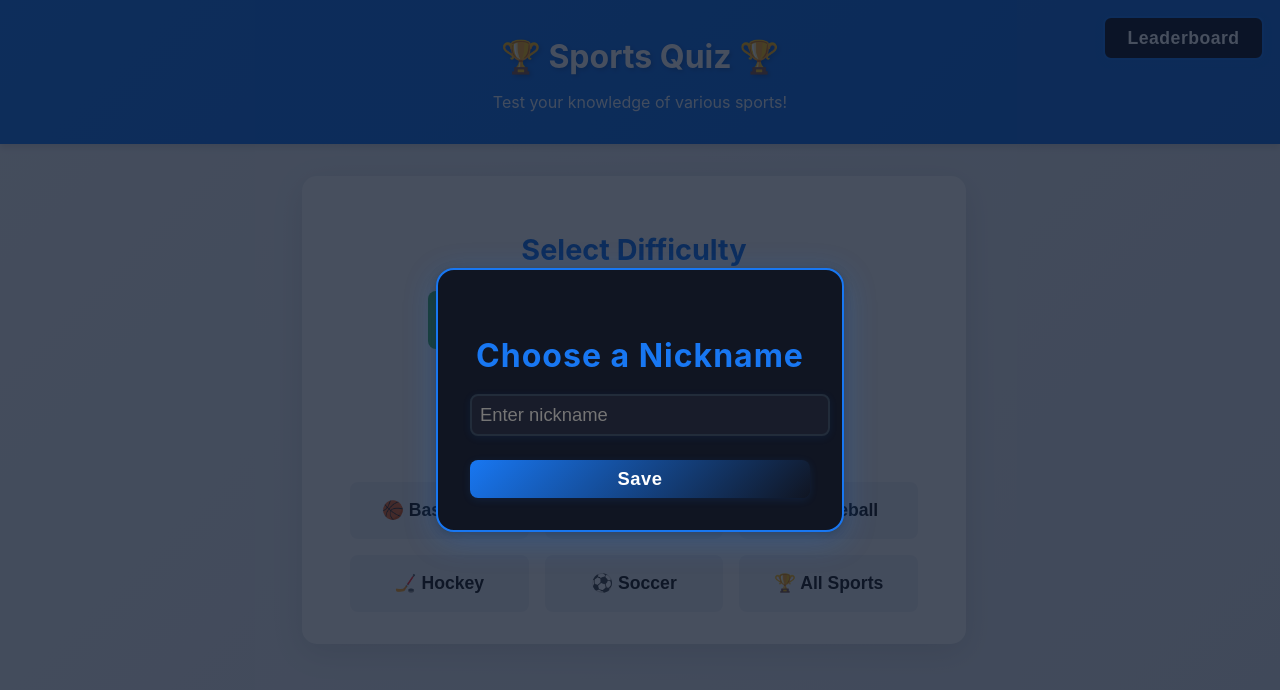
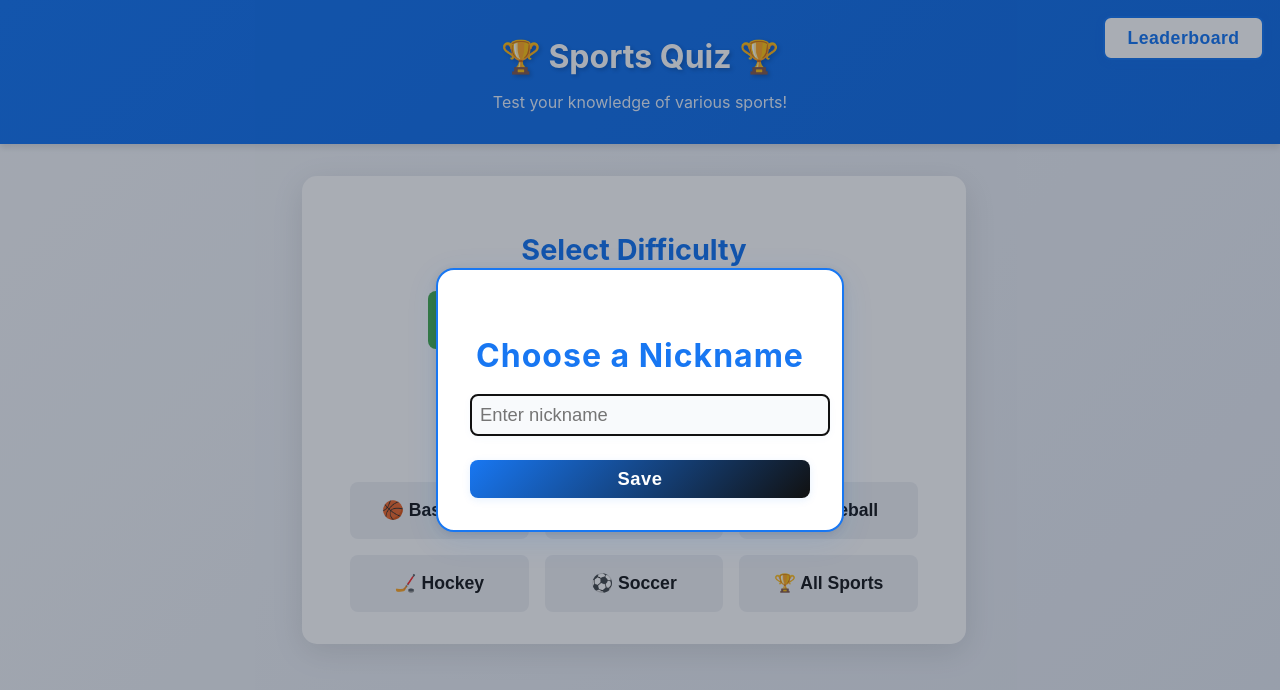
Before and after one commit to zrewt/curser-home, a React (Create React App) app: page / in a window 1280 px wide. Shown: the top 690 px of the page. Built offline with nearby package versions, Linux system fonts and the light colour scheme.

Commit message:
Initial commit

```diff
--- a/src/index.css
+++ b/src/index.css
@@ -23,29 +23,29 @@ code {
 .modal-overlay {
   position: fixed;
   top: 0; left: 0; width: 100vw; height: 100vh;
-  background: rgba(10, 20, 40, 0.75);
+  background: rgba(10, 20, 40, 0.35);
   display: flex; align-items: center; justify-content: center;
   z-index: 1000;
 }
 
 .modal-box {
-  background: #101522;
+  background: #fff;
+  border: 2.5px solid #1877f2;
+  color: #111;
+  box-shadow: 0 8px 32px rgba(24,119,242,0.10), 0 2px 8px rgba(0,0,0,0.10);
+  border-radius: 18px;
   padding: 2.5rem 2rem 2rem 2rem;
-  border-radius: 18px;
   min-width: 340px;
   max-width: 95vw;
-  box-shadow: 0 8px 32px rgba(24,119,242,0.25), 0 2px 8px rgba(0,0,0,0.25);
   text-align: center;
   position: relative;
-  color: #fff;
-  border: 2px solid #1877f2;
 }
 
 .modal-box h2 {
-  margin-bottom: 1.2rem;
   color: #1877f2;
   font-size: 2rem;
   font-weight: 700;
+  margin-bottom: 1.2rem;
   letter-spacing: 1px;
 }
 
@@ -53,25 +53,25 @@ code {
   width: 90%;
   padding: 0.85rem;
   margin-bottom: 1.5rem;
-  border: 2px solid #222c3a;
+  border: 2px solid #111;
   border-radius: 8px;
   font-size: 1.15rem;
-  background: #181c2a;
-  color: #fff;
+  background: #f8fafc;
+  color: #111;
   outline: none;
   transition: border 0.2s, box-shadow 0.2s;
-  box-shadow: 0 2px 8px rgba(24,119,242,0.08);
+  box-shadow: 0 2px 8px rgba(24,119,242,0.04);
 }
 
 .modal-box input[type='text']:focus {
   border: 2px solid #1877f2;
-  box-shadow: 0 0 0 2px #1877f2aa;
+  box-shadow: 0 0 0 2px #1877f233;
 }
 
 .modal-box button {
   width: 100%;
   padding: 0.85rem;
-  background: linear-gradient(135deg, #1877f2 0%, #101522 100%);
+  background: linear-gradient(135deg, #1877f2 0%, #111 100%);
   color: #fff;
   border: none;
   border-radius: 8px;
@@ -79,15 +79,15 @@ code {
   font-weight: 700;
   cursor: pointer;
   transition: background 0.2s, transform 0.2s, box-shadow 0.2s;
-  box-shadow: 0 2px 8px rgba(24,119,242,0.12);
+  box-shadow: 0 2px 8px rgba(24,119,242,0.10);
   margin-top: 0.5rem;
   letter-spacing: 0.5px;
 }
 
 .modal-box button:hover {
-  background: linear-gradient(135deg, #101522 0%, #1877f2 100%);
+  background: linear-gradient(135deg, #111 0%, #1877f2 100%);
   transform: translateY(-2px) scale(1.04);
-  box-shadow: 0 4px 16px #1877f2aa;
+  box-shadow: 0 4px 16px #1877f233;
 }
 
 /* Leaderboard List */
@@ -100,19 +100,35 @@ code {
 .modal-box li {
   font-size: 1.15rem;
   margin-bottom: 0.5em;
-  color: #fff;
-  background: #181c2a;
+  color: #111;
+  background: #f4f8ff;
   border-radius: 6px;
   padding: 0.4em 0.8em;
   border-left: 4px solid #1877f2;
-  box-shadow: 0 1px 4px rgba(24,119,242,0.08);
+  box-shadow: 0 1px 4px rgba(24,119,242,0.04);
+  display: flex;
+  justify-content: space-between;
+  align-items: center;
 }
 
 .modal-box li:first-child {
-  background: linear-gradient(90deg, #1877f2 60%, #101522 100%);
+  background: linear-gradient(90deg, #1877f2 60%, #fff 100%);
   color: #fff;
   font-weight: 700;
-  border-left: 4px solid #fff;
+  border-left: 4px solid #111;
+}
+
+.modal-box .nickname {
+  font-weight: 600;
+  letter-spacing: 0.5px;
+  color: #1877f2;
+}
+
+.modal-box .score {
+  font-size: 1.1em;
+  color: #111;
+  font-weight: 700;
+  margin-left: 1em;
 }
 
 /* Leaderboard Button in Header */
@@ -120,15 +136,15 @@ code {
   position: absolute;
   top: 1.2rem;
   right: 1.5rem;
-  background: #101522;
-  color: #fff;
+  background: #fff;
+  color: #1877f2;
   border: 2px solid #1877f2;
   border-radius: 8px;
   padding: 0.6rem 1.4rem;
   font-size: 1.1rem;
   font-weight: 700;
   cursor: pointer;
-  box-shadow: 0 2px 8px rgba(24,119,242,0.12);
+  box-shadow: 0 2px 8px rgba(24,119,242,0.10);
   transition: background 0.2s, color 0.2s, border 0.2s, box-shadow 0.2s;
   z-index: 10;
   letter-spacing: 0.5px;
@@ -140,7 +156,7 @@ code {
   color: #fff;
   border: 2px solid #fff;
   outline: none;
-  box-shadow: 0 4px 16px #1877f2aa;
+  box-shadow: 0 4px 16px #1877f233;
 }
 
 /* Responsive Modal */
```
